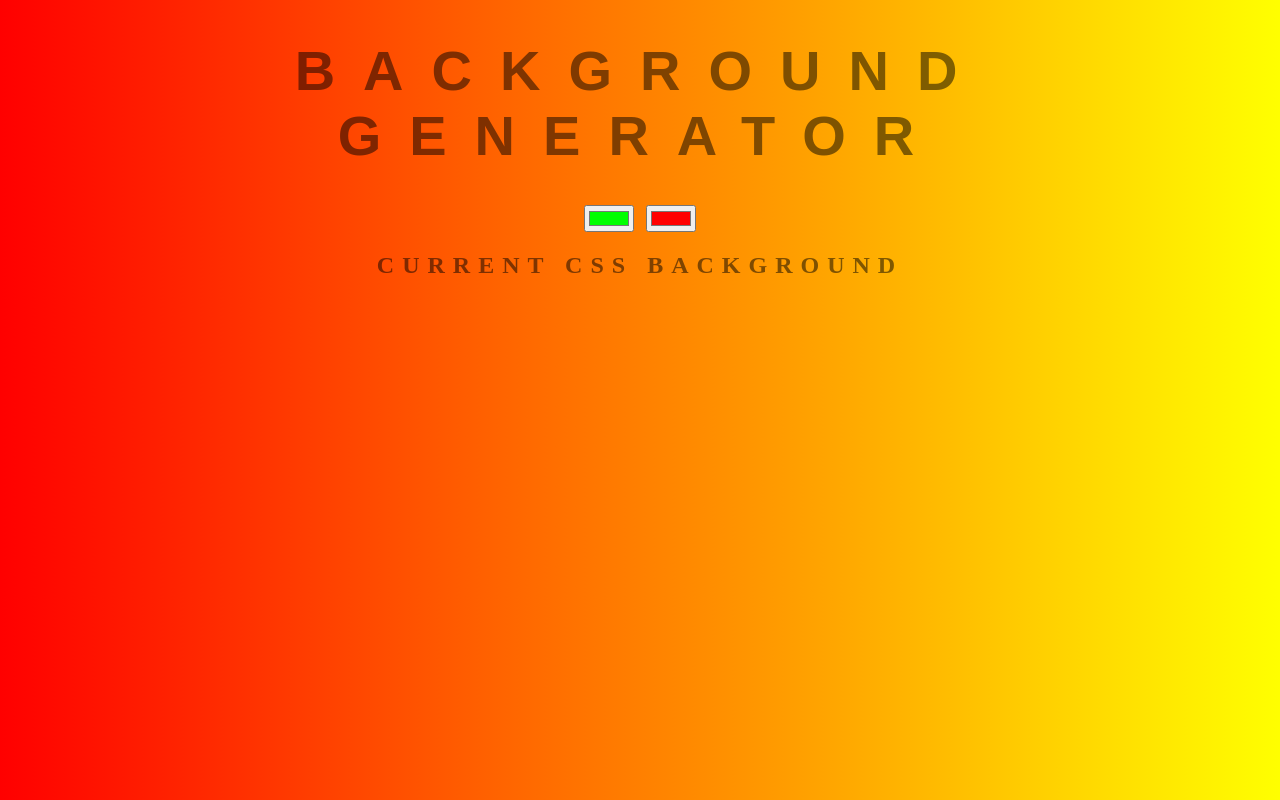
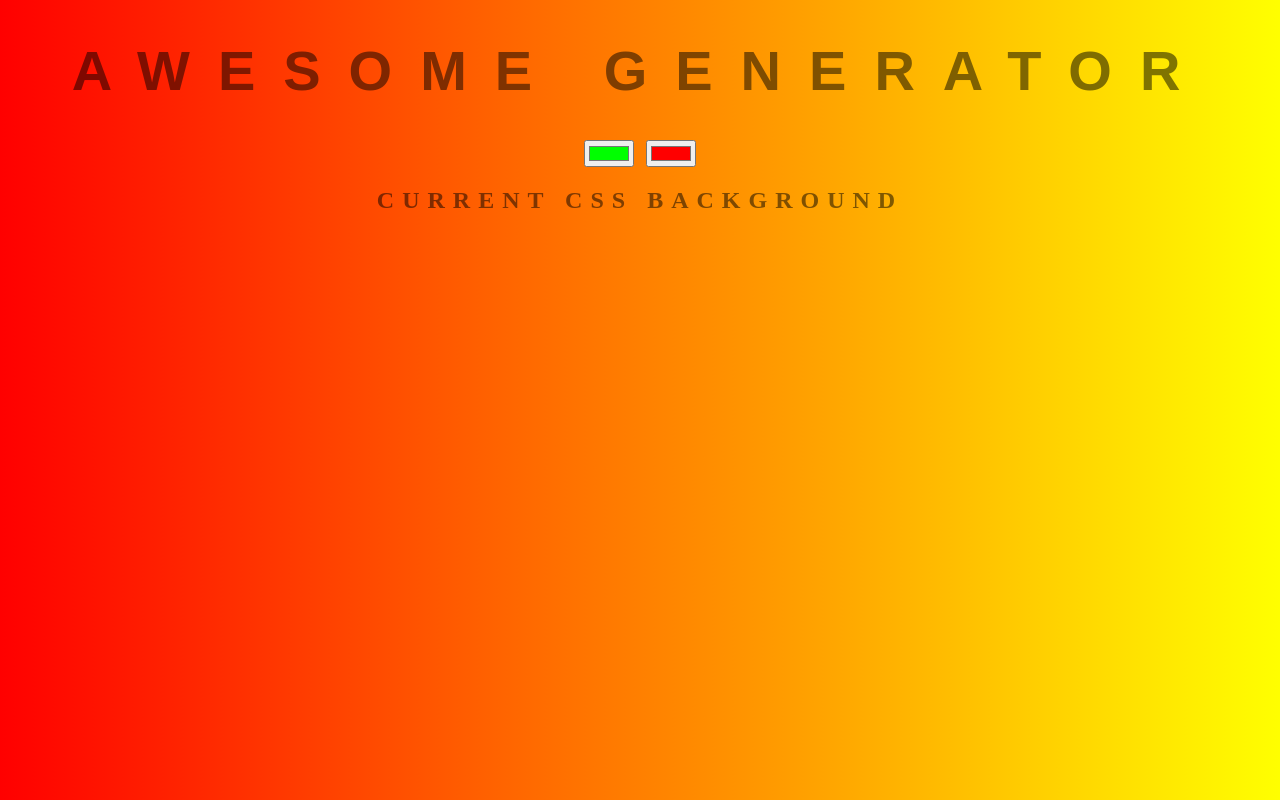
Before and after one commit to xenark/background-generator, a plain HTML site: page generator.html in a window 1280 px wide. Drawn offline with Linux system fonts and the light colour scheme.

Commit message:
Changing title

```diff
--- a/generator.html
+++ b/generator.html
@@ -6,7 +6,7 @@
 </head>
 <body id="gradient">
 
-<h1>Background Generator</h1>
+<h1>Awesome Generator</h1>
 <input class="color1" type="color" name="color1" value="#00ff00">
 <input class="color2" type="color" name="color2" value="#ff0000">
 <h2>Current CSS Background</h2>
```
